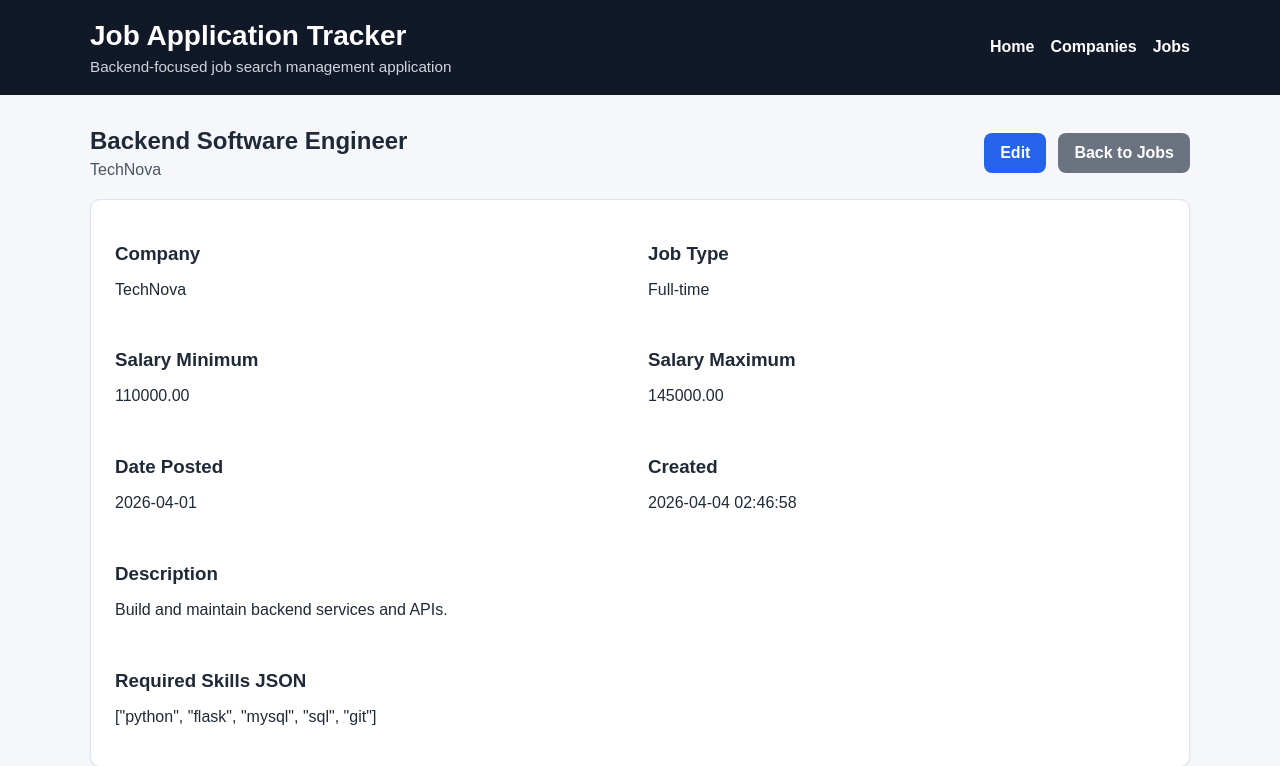
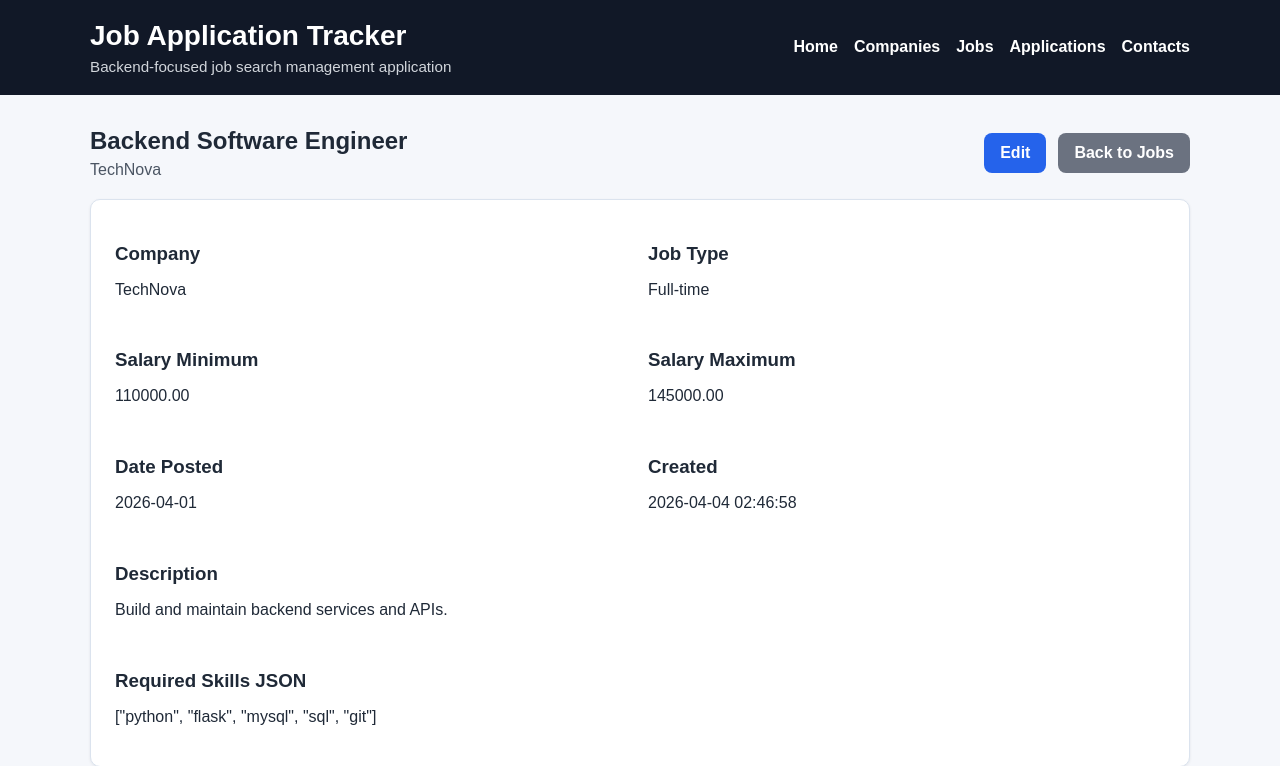
Before and after one commit to jcgom3/COP4751-Job-Application-Tracker, a Flask app: page /jobs/1 in a window 1280 px wide. Shown: the top 766 px of the page. Run offline with Flask 3, Linux system fonts and the light colour scheme; data comes from the database, SQL or seed files in the repository.

Commit message:
Add contacts navigation to shared layout

```diff
--- a/templates/base.html
+++ b/templates/base.html
@@ -22,6 +22,8 @@
           <a href="{{ url_for('index') }}">Home</a>
           <a href="{{ url_for('companies_list') }}">Companies</a>
           <a href="{{ url_for('jobs_list') }}">Jobs</a>
+          <a href="{{ url_for('applications_list') }}">Applications</a>
+          <a href="{{ url_for('contacts_list') }}">Contacts</a>
         </nav>
       </div>
     </header>
```
